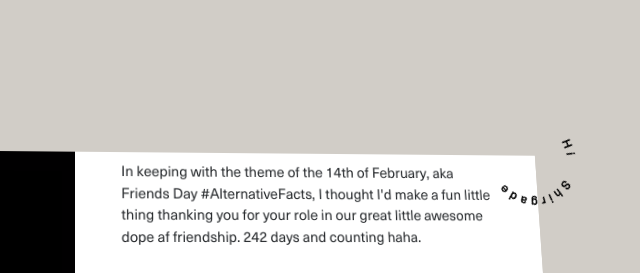
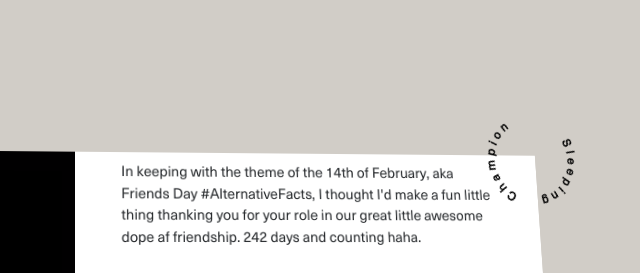
Before and after one commit to TosinAF/tosinaf.github.io, a plain HTML site: page but/why/are/you/so/awesome/though.htm in a window 1280 px wide. Shown: the top 273 px of the page, 565-1205 px from the left. Drawn offline with Linux system fonts and the light colour scheme; no server answers; grey boxes are pictures that could not be loaded.

Commit message:
vd: more stuff

```diff
--- a/but/why/are/you/so/awesome/though.htm
+++ b/but/why/are/you/so/awesome/though.htm
@@ -103,7 +103,7 @@
           </defs>
           <text font-family="inherit" font-weight="700" font-size="13" letter-spacing=".3em" text-align="justify" text-anchor="start" word-spacing="1.25em">
             <textpath class="j1" xlink:href="#text-path">
-              Hi Shirgade
+              Sleeping Champion
             </textpath>
           </text>
         </svg>
```
